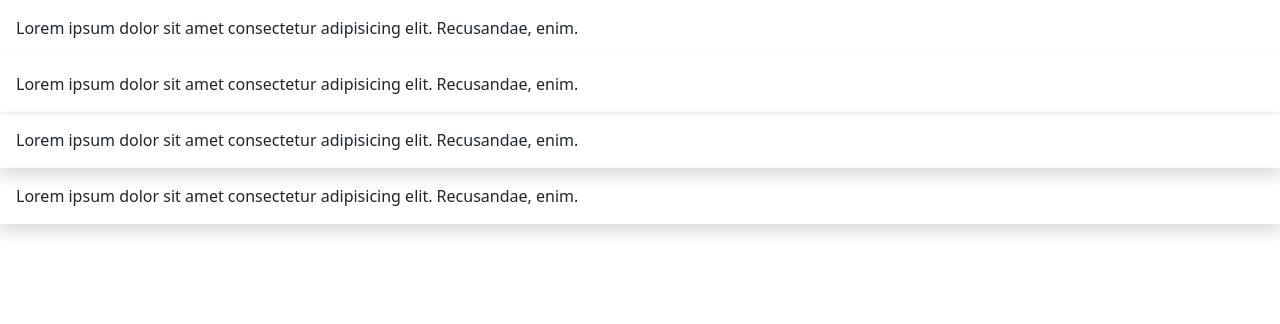
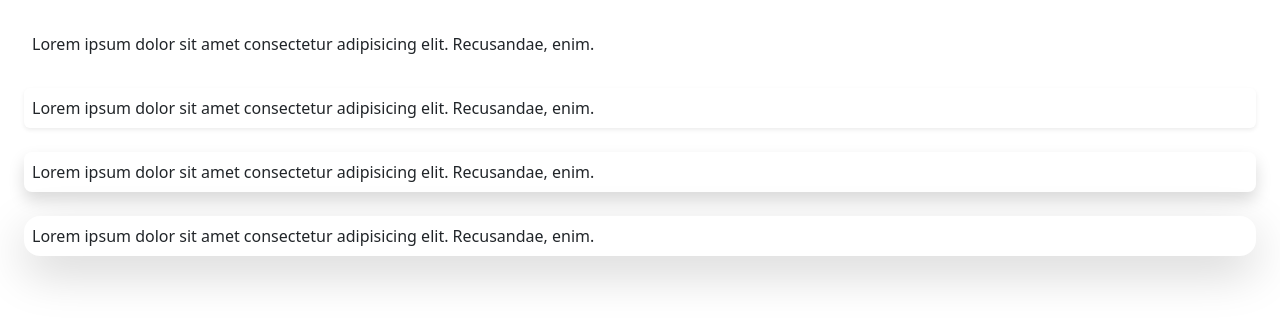
Before and after one commit to hoodaddeveloper/Bootstrap-Sandbox, a plain HTML site: page index-1.html in a window 1280 px wide. Drawn offline with nearby package versions, Linux system fonts and the light colour scheme.

Commit message:
bootstrap shadows

```diff
--- a/index-1.html
+++ b/index-1.html
@@ -14,10 +14,12 @@
 
 <body>
   <!-- Shadows -->
-  <div class="p-3 shadow-none">Lorem ipsum dolor sit amet consectetur adipisicing elit. Recusandae, enim.</div>
-  <div class="p-3 shadow-sm">Lorem ipsum dolor sit amet consectetur adipisicing elit. Recusandae, enim.</div>
-  <div class="p-3 shadow">Lorem ipsum dolor sit amet consectetur adipisicing elit. Recusandae, enim.</div>
-  <div class="p-3 shadow">Lorem ipsum dolor sit amet consectetur adipisicing elit. Recusandae, enim.</div>
+  <div class="p-2 m-4 shadow-none">Lorem ipsum dolor sit amet consectetur adipisicing elit. Recusandae, enim.</div>
+  <div class="p-2 m-4 shadow-sm rounded">Lorem ipsum dolor sit amet consectetur adipisicing elit. Recusandae, enim.
+  </div>
+  <div class="p-2 m-4 shadow rounded-3">Lorem ipsum dolor sit amet consectetur adipisicing elit. Recusandae, enim.</div>
+  <div class="p-2 m-4 shadow-lg rounded-4">Lorem ipsum dolor sit amet consectetur adipisicing elit. Recusandae, enim.
+  </div>
 
   <!-- Bootstrap JavaScript Libraries -->
   <script src="https://cdn.jsdelivr.net/npm/@popperjs/core@2.11.8/dist/umd/popper.min.js"
```
